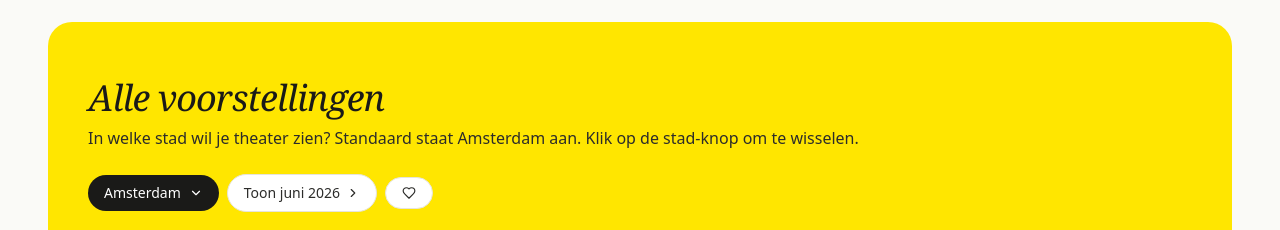
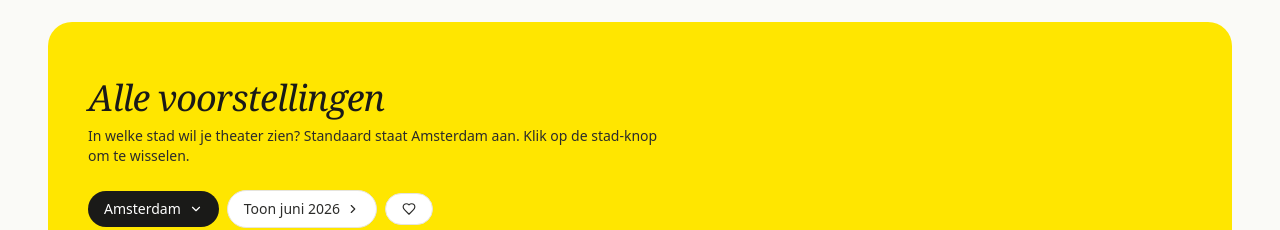
Before and after one commit to cultuursausje/cultuursausje, a Next.js app in the folder site/: page / in a window 1280 px wide. Shown: the part 1860-2090 px from the top of the page. Built offline with nearby package versions, Linux system fonts and the light colour scheme.

Commit message:
Add files via upload

```diff
--- a/site/components/ShowsExplorer.tsx
+++ b/site/components/ShowsExplorer.tsx
@@ -313,7 +313,7 @@ export function ShowsExplorer({ shows, theaters, allTheaters, allGezelschappen,
       <h2 className="font-display mb-2 text-3xl text-ink tracking-tight sm:text-4xl">
         {t("section.voorstellingen.title")}
       </h2>
-      <p className="mb-6 text-sm text-ink-soft sm:text-base">
+      <p className="mb-6 max-w-xl text-sm text-ink-soft">
         {t("section.voorstellingen.subtitle")}
       </p>
 
```
